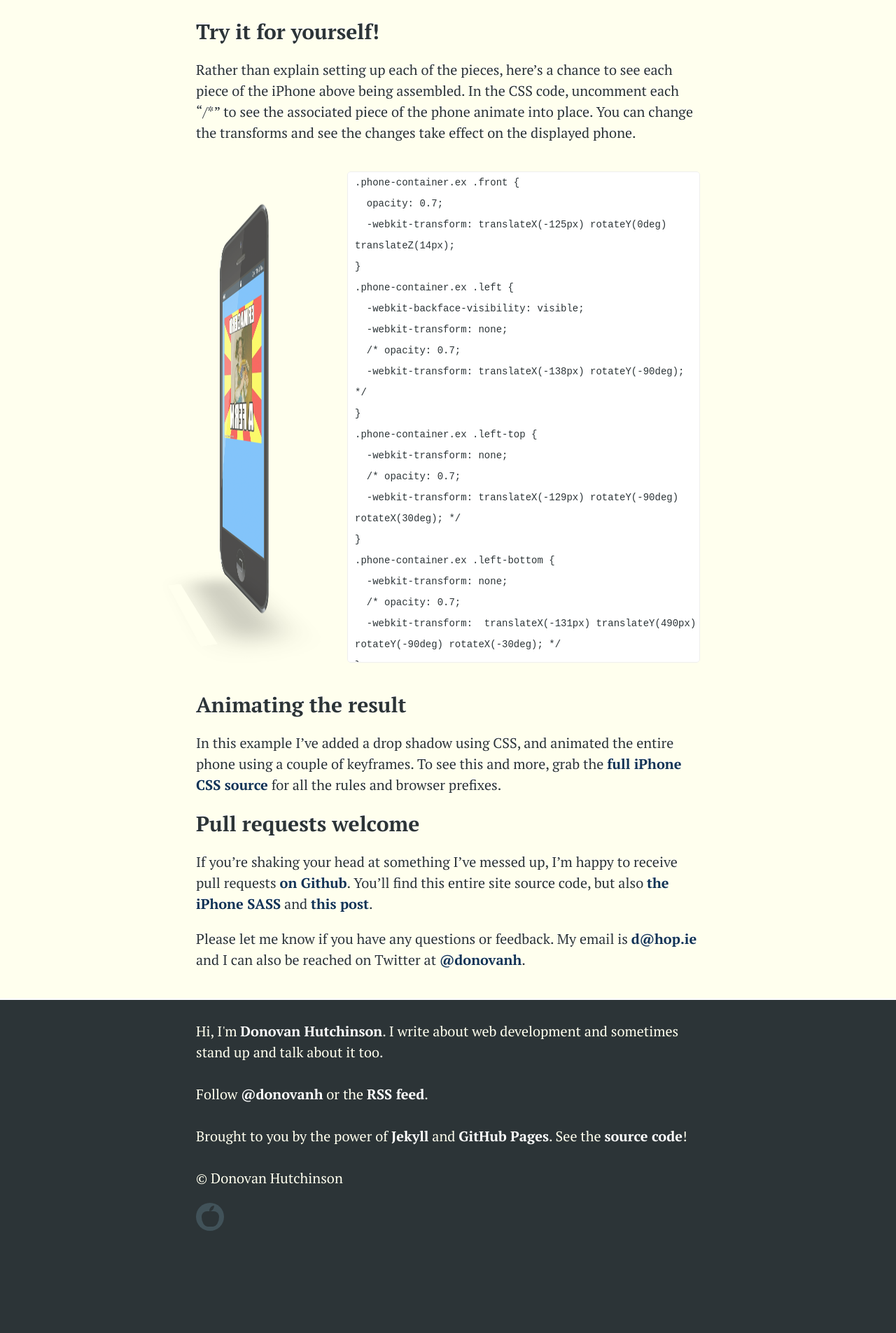
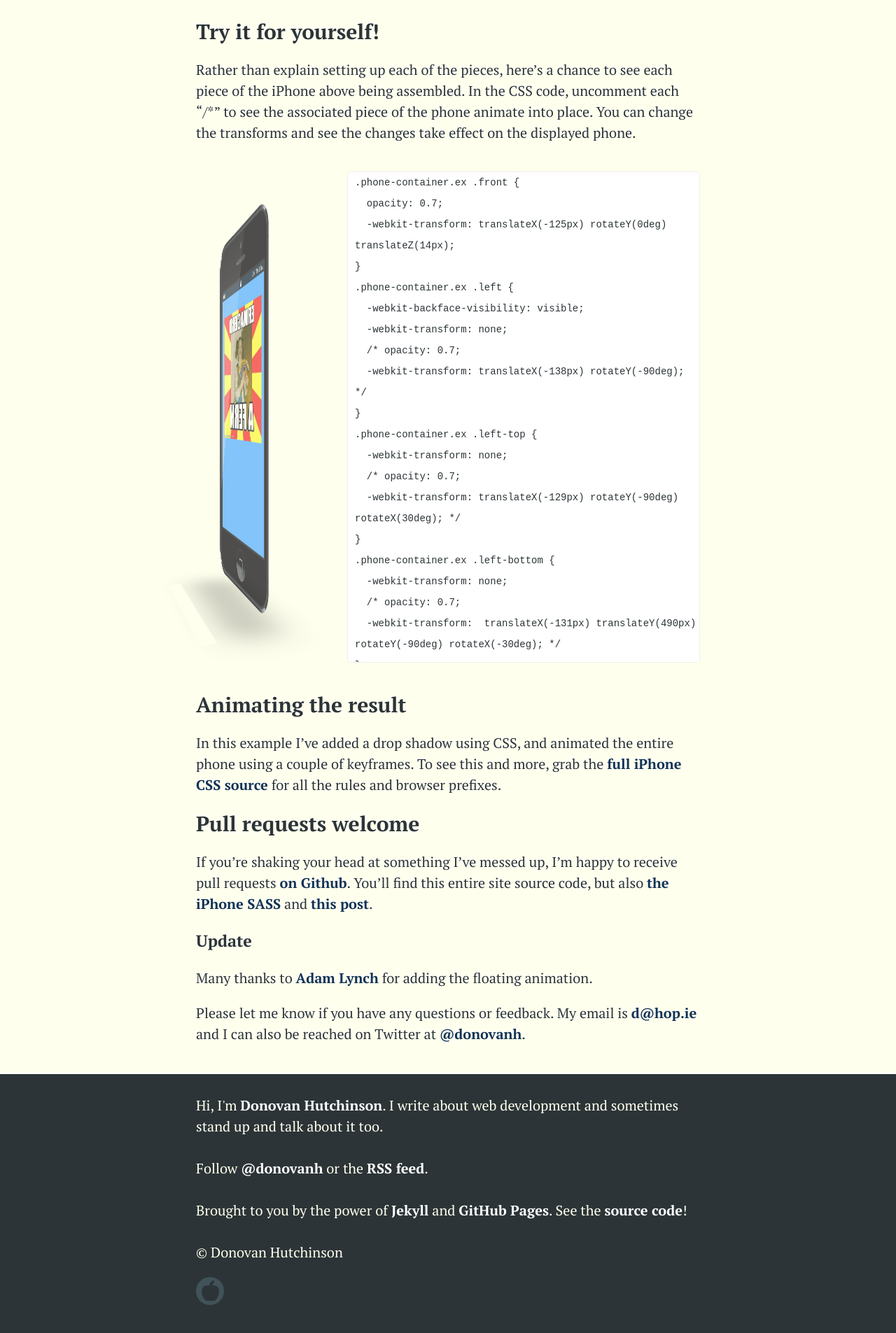
Before and after one commit to donovanh/donovanh.github.com, a Jekyll site: the page built from _posts/2013-03-15-rotating-phone.markdown, in a window 1280 px wide. Shown: the part 3349-5254 px from the top of the page at 70% size. Built offline with Jekyll 4.4.1, drawn with Linux system fonts in a browser that asks for light colours; nearby versions of some CDN libraries; before the commit the page ends 5148 px from its top, so only the background shows below that.

Commit message:
Thanks Adam

```diff
--- a/_posts/2013-03-15-rotating-phone.markdown
+++ b/_posts/2013-03-15-rotating-phone.markdown
@@ -201,4 +201,8 @@ In this example I've added a drop shadow using CSS, and animated the entire phon
 
 If you're shaking your head at something I've messed up, I'm happy to receive pull requests [on Github](https://github.com/donovanh/donovanh.github.com). You'll find this entire site source code, but also [the iPhone SASS](https://github.com/donovanh/donovanh.github.com/blob/master/stylesheets/sass/iphone.sass) and [this post](https://github.com/donovanh/donovanh.github.com/blob/master/_posts/2013-03-15-rotating-phone.markdown).
 
+### Update
+
+Many thanks to [Adam Lynch](https://github.com/adam-lynch) for adding the floating animation.
+
 Please let me know if you have any questions or feedback. My email is [d@hop.ie](mailto:d@hop.ie) and I can also be reached on Twitter at [@donovanh](http://twitter.com/donovanh).
```
